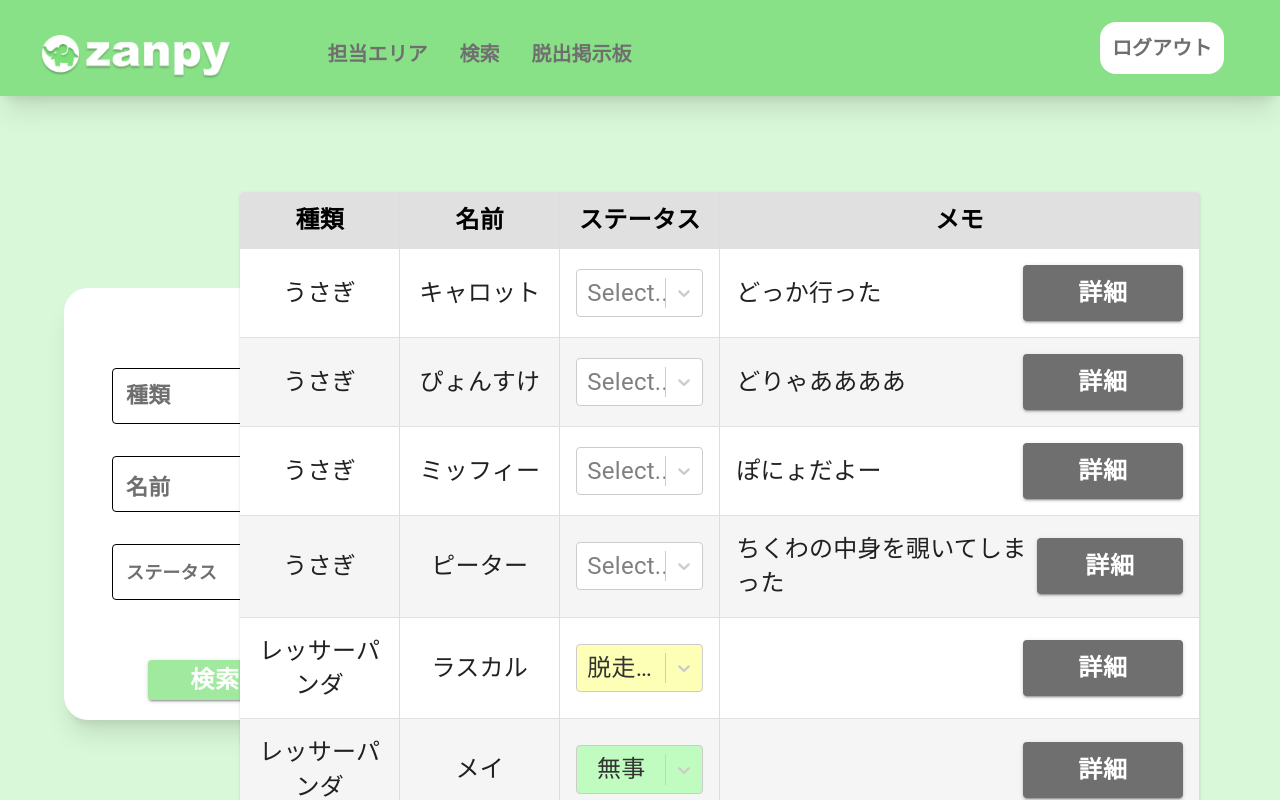
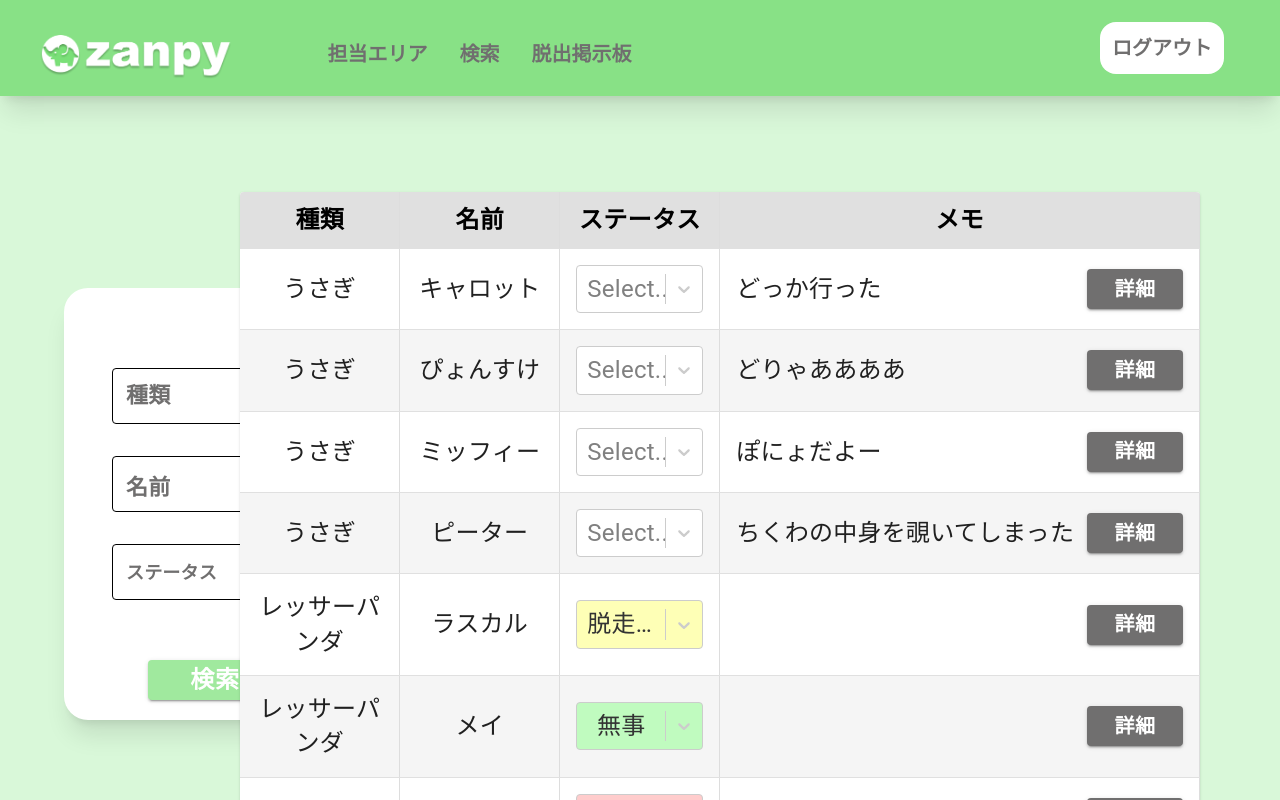
Before and after one commit to Fuuma0000/zanpy, a React (Create React App) app: page / in a window 1280 px wide. Both pictures are taken after typing "name@example.com", "Sample" into the empty fields and a click on the button "ログイン". Shown: the top 800 px of the page. Built offline with nearby package versions, Linux system fonts and the light colour scheme.

Commit message:
[fix]とりあえずデザインに合わせた

```diff
--- a/src/components/DetailButton.jsx
+++ b/src/components/DetailButton.jsx
@@ -8,9 +8,10 @@ const DetailButton = () => {
       style={{
         backgroundColor: "#706F6F",
         fontWeight: 900,
-        fontSize: 24,
+        fontSize: 20,
       }}
-      className='w-40 h-14'
+      className='w-24 h-10'
+      // className='w-40 h-14'
     >
       詳細
     </Button>
```
